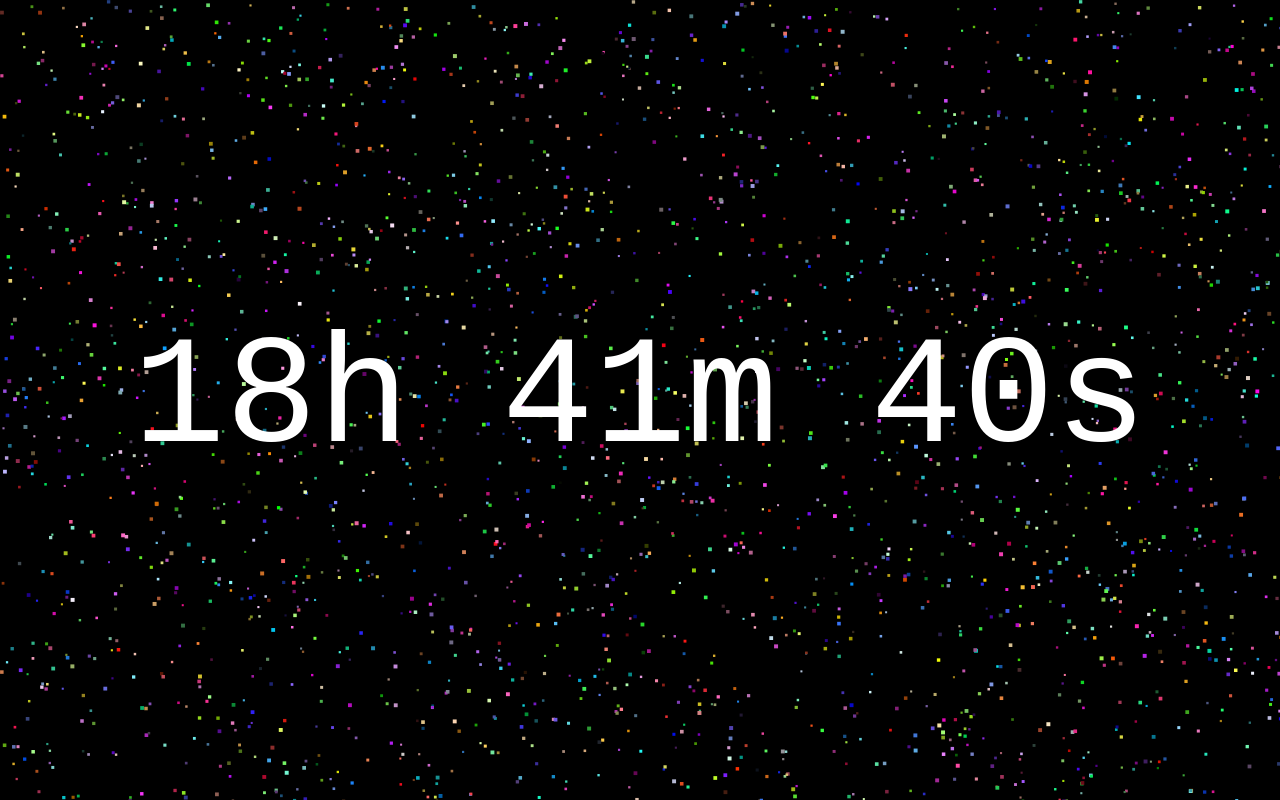
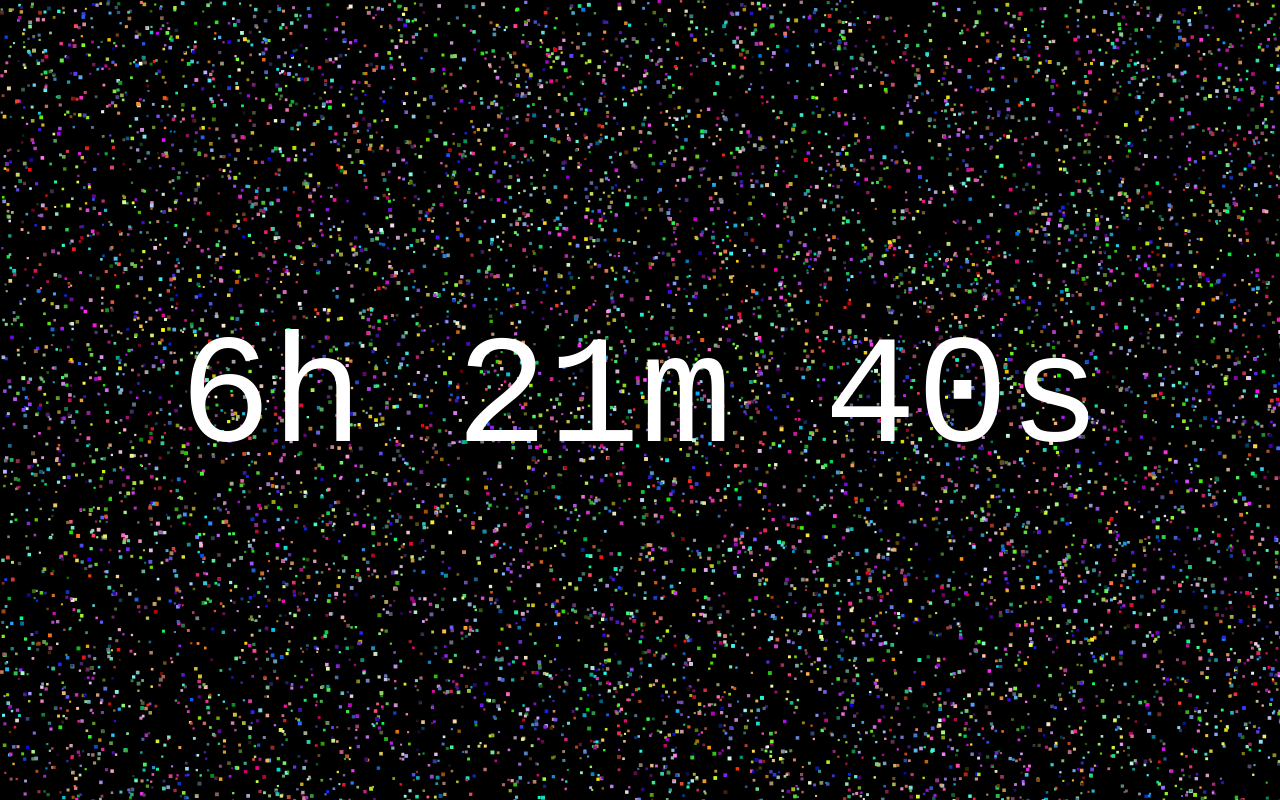
Before and after one commit to realhardik18/CoolCountDownTimer, a React (Vite) app: page / in a window 1280 px wide. Built offline with nearby package versions, Linux system fonts and the light colour scheme.

Commit message:
Update App.tsx

```diff
--- a/src/App.tsx
+++ b/src/App.tsx
@@ -1,7 +1,7 @@
 import { useState, useEffect, useRef } from 'react';
 
 function App() {
-  const targetDate = new Date('2024-12-20T09:00:00'); // Set target date and time
+  const targetDate = new Date('2025-01-24T20:40:00'); // Set target date and time
   const [timeLeft, setTimeLeft] = useState(targetDate.getTime() - new Date().getTime());
   const canvasRef = useRef<HTMLCanvasElement>(document.createElement('canvas'));
   const particlesRef = useRef<any[]>([]);
```
